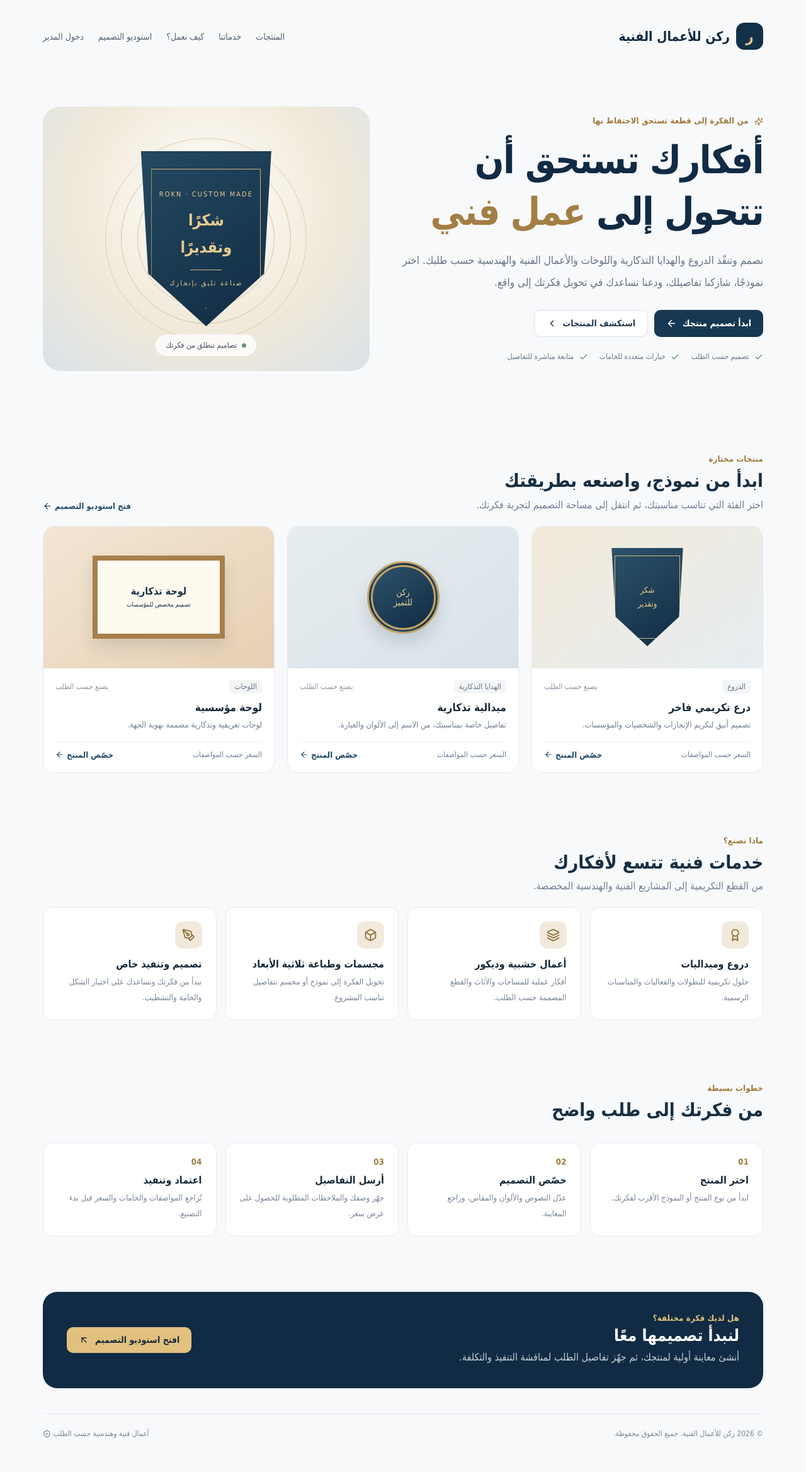
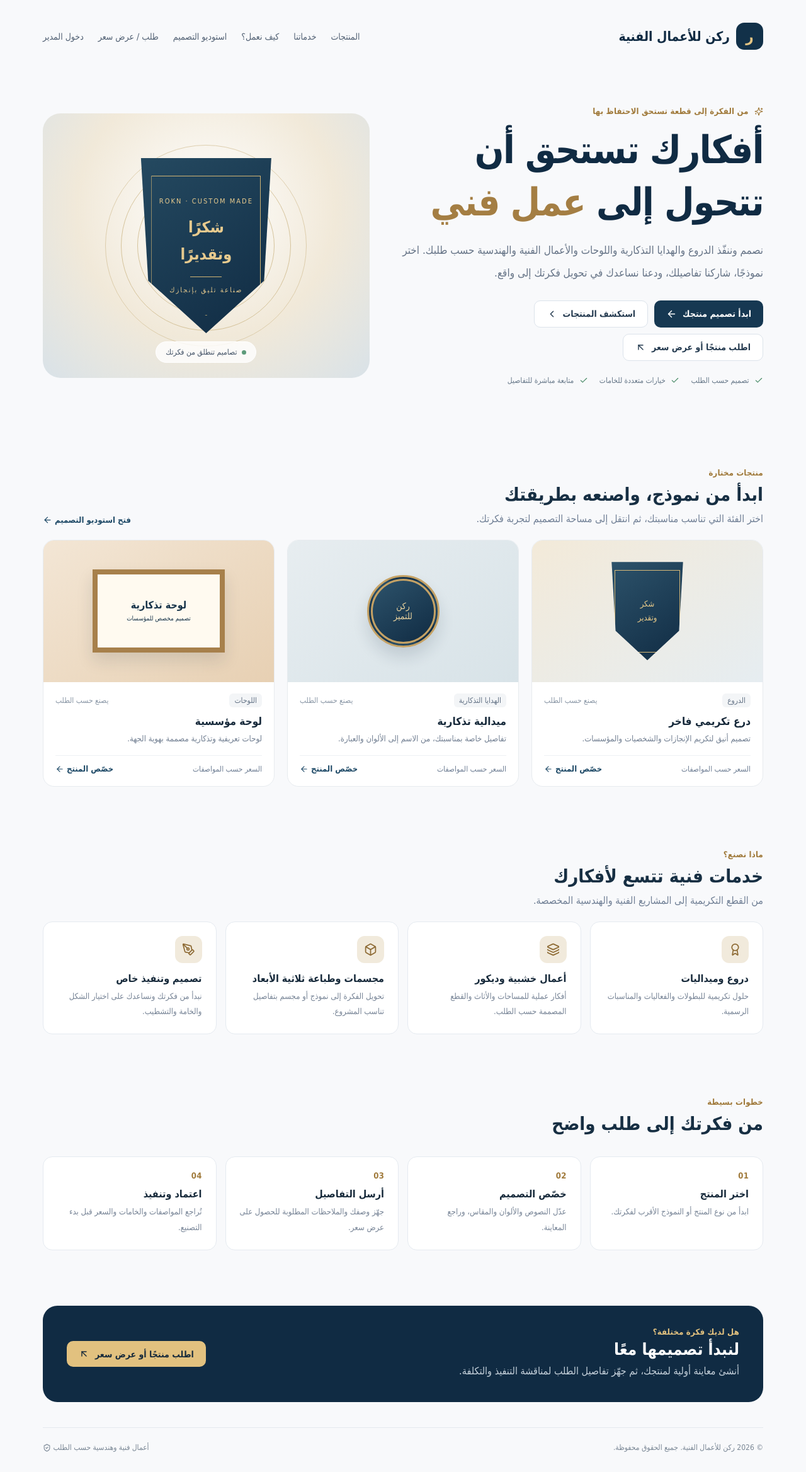
Before and after one commit to mumu8com/rokn-art-works, a Next.js app: page / in a window 1280 px wide. Shown: the whole page at 63% size. Before the commit the page ends 2315 px from the top, so only its background shows below. Built offline with nearby package versions, Linux system fonts and the light colour scheme.

Commit message:
Link storefront to database-backed order and quotation requests

```diff
--- a/app/page.tsx
+++ b/app/page.tsx
@@ -15,8 +15,8 @@
 
 export default function Home() {
   return <main className="wrap">
-    <header className="nav"><Link className="brand" href="/"><span className="brand-mark">ر</span> ركن للأعمال الفنية</Link><nav className="links"><a href="#products">المنتجات</a><a href="#services">خدماتنا</a><a href="#process">كيف نعمل؟</a><Link href="/design">استوديو التصميم</Link><Link href="/admin/login">دخول المدير</Link></nav></header>
-    <section className="hero"><div><div className="eyebrow"><Sparkles size={14} style={{display:"inline",verticalAlign:"middle",marginLeft:5}}/> من الفكرة إلى قطعة تستحق الاحتفاظ بها</div><h1>أفكارك تستحق أن تتحول إلى <span style={{color:"#a47e43"}}>عمل فني</span></h1><p>نصمم وننفّذ الدروع والهدايا التذكارية واللوحات والأعمال الفنية والهندسية حسب طلبك. اختر نموذجًا، شاركنا تفاصيلك، ودعنا نساعدك في تحويل فكرتك إلى واقع.</p><div className="hero-actions"><Link className="btn primary" href="/design">ابدأ تصميم منتجك <ArrowLeft size={17}/></Link><a className="btn secondary" href="#products">استكشف المنتجات <ChevronLeft size={17}/></a></div><div style={{display:"flex",gap:18,flexWrap:"wrap",marginTop:24,color:"#68798a",fontSize:12}}><span><Check size={14} style={{display:"inline",verticalAlign:"middle",color:"#4b8c69",marginLeft:5}}/> تصميم حسب الطلب</span><span><Check size={14} style={{display:"inline",verticalAlign:"middle",color:"#4b8c69",marginLeft:5}}/> خيارات متعددة للخامات</span><span><Check size={14} style={{display:"inline",verticalAlign:"middle",color:"#4b8c69",marginLeft:5}}/> متابعة مباشرة للتفاصيل</span></div></div>
+    <header className="nav"><Link className="brand" href="/"><span className="brand-mark">ر</span> ركن للأعمال الفنية</Link><nav className="links"><a href="#products">المنتجات</a><a href="#services">خدماتنا</a><a href="#process">كيف نعمل؟</a><Link href="/design">استوديو التصميم</Link><Link href="/request">طلب / عرض سعر</Link><Link href="/admin/login">دخول المدير</Link></nav></header>
+    <section className="hero"><div><div className="eyebrow"><Sparkles size={14} style={{display:"inline",verticalAlign:"middle",marginLeft:5}}/> من الفكرة إلى قطعة تستحق الاحتفاظ بها</div><h1>أفكارك تستحق أن تتحول إلى <span style={{color:"#a47e43"}}>عمل فني</span></h1><p>نصمم وننفّذ الدروع والهدايا التذكارية واللوحات والأعمال الفنية والهندسية حسب طلبك. اختر نموذجًا، شاركنا تفاصيلك، ودعنا نساعدك في تحويل فكرتك إلى واقع.</p><div className="hero-actions"><Link className="btn primary" href="/design">ابدأ تصميم منتجك <ArrowLeft size={17}/></Link><a className="btn secondary" href="#products">استكشف المنتجات <ChevronLeft size={17}/></a><Link className="btn secondary" href="/request">اطلب منتجًا أو عرض سعر <ArrowUpLeft size={17}/></Link></div><div style={{display:"flex",gap:18,flexWrap:"wrap",marginTop:24,color:"#68798a",fontSize:12}}><span><Check size={14} style={{display:"inline",verticalAlign:"middle",color:"#4b8c69",marginLeft:5}}/> تصميم حسب الطلب</span><span><Check size={14} style={{display:"inline",verticalAlign:"middle",color:"#4b8c69",marginLeft:5}}/> خيارات متعددة للخامات</span><span><Check size={14} style={{display:"inline",verticalAlign:"middle",color:"#4b8c69",marginLeft:5}}/> متابعة مباشرة للتفاصيل</span></div></div>
       <div className="hero-visual"><div className="visual-orb"/><div className="hero-plaque"><div className="plaque-inner"><span>ROKN · CUSTOM MADE</span><strong>شكرًا<br/>وتقديرًا</strong><i/><span>صناعة تليق بإنجازك</span></div></div><div className="visual-caption"><span/> تصاميم تنطلق من فكرتك</div></div>
     </section>
     <section id="products" className="section"><div className="section-heading"><div><div className="eyebrow">منتجات مختارة</div><h2>ابدأ من نموذج، واصنعه بطريقتك</h2><p>اختر الفئة التي تناسب مناسبتك، ثم انتقل إلى مساحة التصميم لتجربة فكرتك.</p></div><Link className="card-link" href="/design">فتح استوديو التصميم <ArrowLeft size={15}/></Link></div>
@@ -24,7 +24,7 @@
     </section>
     <section id="services" className="section"><div className="section-heading"><div><div className="eyebrow">ماذا نصنع؟</div><h2>خدمات فنية تتسع لأفكارك</h2><p>من القطع التكريمية إلى المشاريع الفنية والهندسية المخصصة.</p></div></div><div className="services-grid">{services.map(s=>{const Icon=s.icon;return <article className="service-card" key={s.title}><div className="service-icon"><Icon size={21}/></div><h3>{s.title}</h3><p>{s.desc}</p></article>})}</div></section>
     <section id="process" className="section"><div className="section-heading"><div><div className="eyebrow">خطوات بسيطة</div><h2>من فكرتك إلى طلب واضح</h2></div></div><div className="services-grid">{[{n:"01",title:"اختر المنتج",desc:"ابدأ من نوع المنتج أو النموذج الأقرب لفكرتك."},{n:"02",title:"خصّص التصميم",desc:"عدّل النصوص والألوان والمقاس، وراجع المعاينة."},{n:"03",title:"أرسل التفاصيل",desc:"جهّز وصفك والملاحظات المطلوبة للحصول على عرض سعر."},{n:"04",title:"اعتماد وتنفيذ",desc:"تُراجع المواصفات والخامات والسعر قبل بدء التصنيع."}].map(s=><article className="service-card" key={s.n}><div className="eyebrow">{s.n}</div><h3 style={{marginTop:12}}>{s.title}</h3><p>{s.desc}</p></article>)}</div></section>
-    <section className="cta-panel"><div><div className="eyebrow" style={{color:"#e1c17f"}}>هل لديك فكرة مختلفة؟</div><h2>لنبدأ تصميمها معًا</h2><p>أنشئ معاينة أولية لمنتجك، ثم جهّز تفاصيل الطلب لمناقشة التنفيذ والتكلفة.</p></div><Link href="/design" className="btn">افتح استوديو التصميم <ArrowUpLeft size={17}/></Link></section>
+    <section className="cta-panel"><div><div className="eyebrow" style={{color:"#e1c17f"}}>هل لديك فكرة مختلفة؟</div><h2>لنبدأ تصميمها معًا</h2><p>أنشئ معاينة أولية لمنتجك، ثم جهّز تفاصيل الطلب لمناقشة التنفيذ والتكلفة.</p></div><Link href="/request" className="btn">اطلب منتجًا أو عرض سعر <ArrowUpLeft size={17}/></Link></section>
     <footer className="footer"><span>© {new Date().getFullYear()} ركن للأعمال الفنية. جميع الحقوق محفوظة.</span><span>أعمال فنية وهندسية حسب الطلب <ShieldCheck size={13} style={{display:"inline",verticalAlign:"middle"}}/></span></footer>
   </main>;
 }
```
